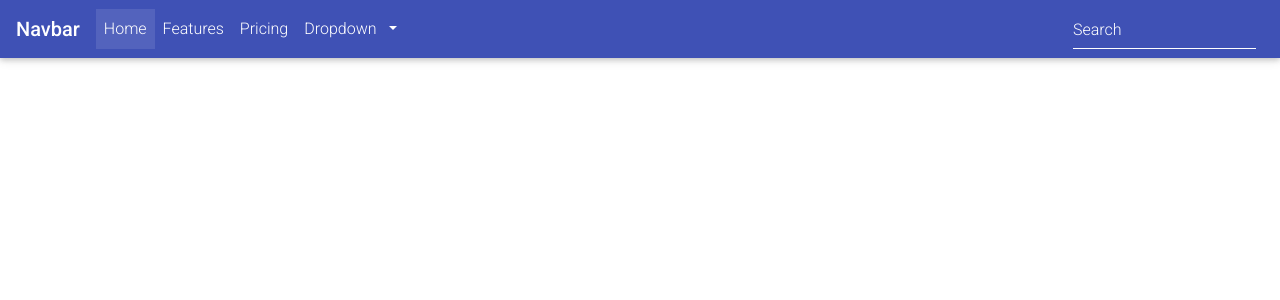
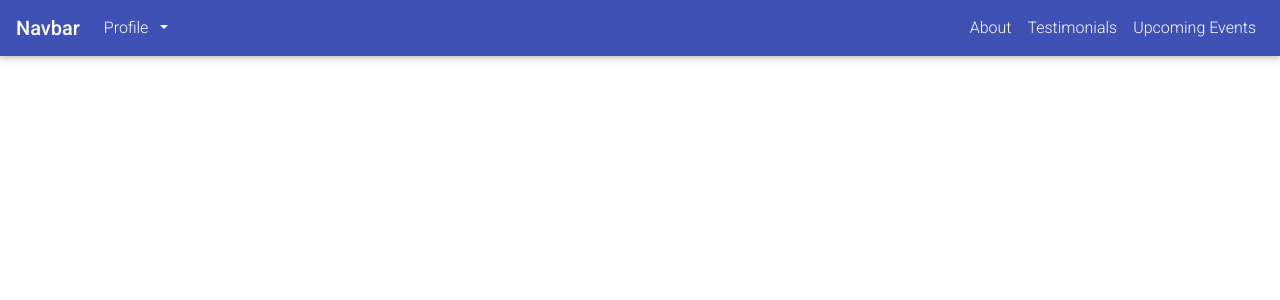
Before and after one commit to namitdoshi/music-streaming-react, a React (Create React App) app: page / in a window 1280 px wide. Shown: the top 300 px of the page. Built offline with nearby package versions, Linux system fonts and the light colour scheme.

Commit message:
updated navbar items

```diff
--- a/src/components/header/header.component.jsx
+++ b/src/components/header/header.component.jsx
@@ -53,36 +53,27 @@ class Header extends Component {
             <MDBNavbarToggler onClick={this.toggleCollapse} />
             <MDBCollapse id="navbarCollapse3" isOpen={this.state.isOpen} navbar>
               <MDBNavbarNav left>
-                <MDBNavItem active>
-                  <MDBNavLink to="#!">Home</MDBNavLink>
-                </MDBNavItem>
-                <MDBNavItem>
-                  <MDBNavLink to="#!">Features</MDBNavLink>
-                </MDBNavItem>
-                <MDBNavItem>
-                  <MDBNavLink to="#!">Pricing</MDBNavLink>
-                </MDBNavItem>
                 <MDBNavItem>
                   <MDBDropdown>
                     <MDBDropdownToggle nav caret>
-                      <span className="mr-2">Dropdown</span>
+                      <span className="mr-2">Profile</span>
                     </MDBDropdownToggle>
                     <MDBDropdownMenu>
-                      <MDBDropdownItem href="#!">Action</MDBDropdownItem>
-                      <MDBDropdownItem href="#!">Another Action</MDBDropdownItem>
-                      <MDBDropdownItem href="#!">Something else here</MDBDropdownItem>
-                      <MDBDropdownItem href="#!">Something else here</MDBDropdownItem>
+                      <MDBDropdownItem href="#!">Login</MDBDropdownItem>
+                      <MDBDropdownItem href="#!">Signup</MDBDropdownItem>
                     </MDBDropdownMenu>
                   </MDBDropdown>
                 </MDBNavItem>
               </MDBNavbarNav>
               <MDBNavbarNav right>
                 <MDBNavItem>
-                  <MDBFormInline waves>
-                    <div className="md-form my-0">
-                      <input className="form-control mr-sm-2" type="text" placeholder="Search" aria-label="Search" />
-                    </div>
-                  </MDBFormInline>
+                    <MDBNavLink to="#about">About</MDBNavLink>
+                </MDBNavItem>
+                <MDBNavItem>
+                    <MDBNavLink to="#testimonials">Testimonials</MDBNavLink>
+                </MDBNavItem>
+                <MDBNavItem>
+                    <MDBNavLink to="upcoming-events">Upcoming Events</MDBNavLink>
                 </MDBNavItem>
               </MDBNavbarNav>
             </MDBCollapse>
```
